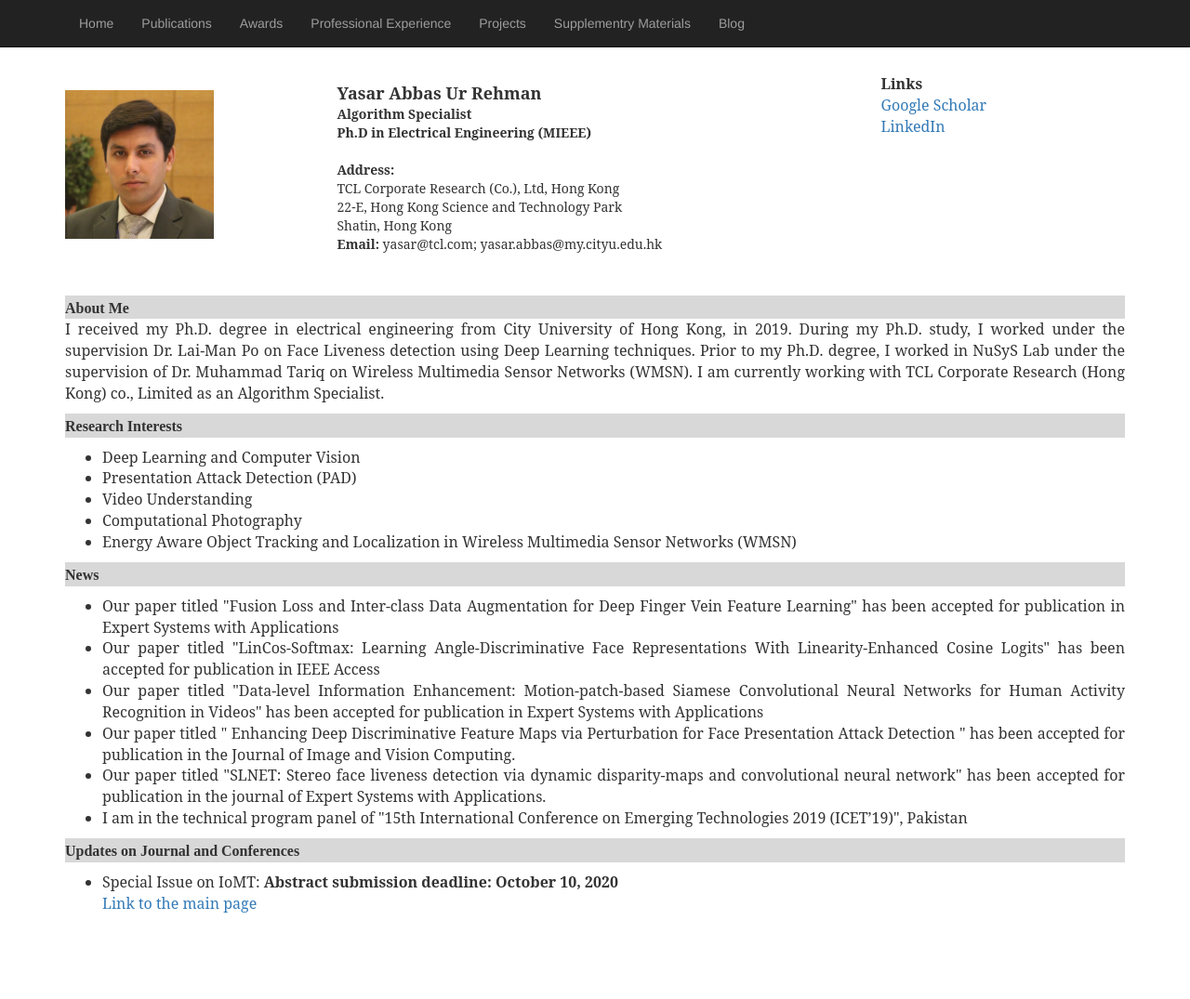
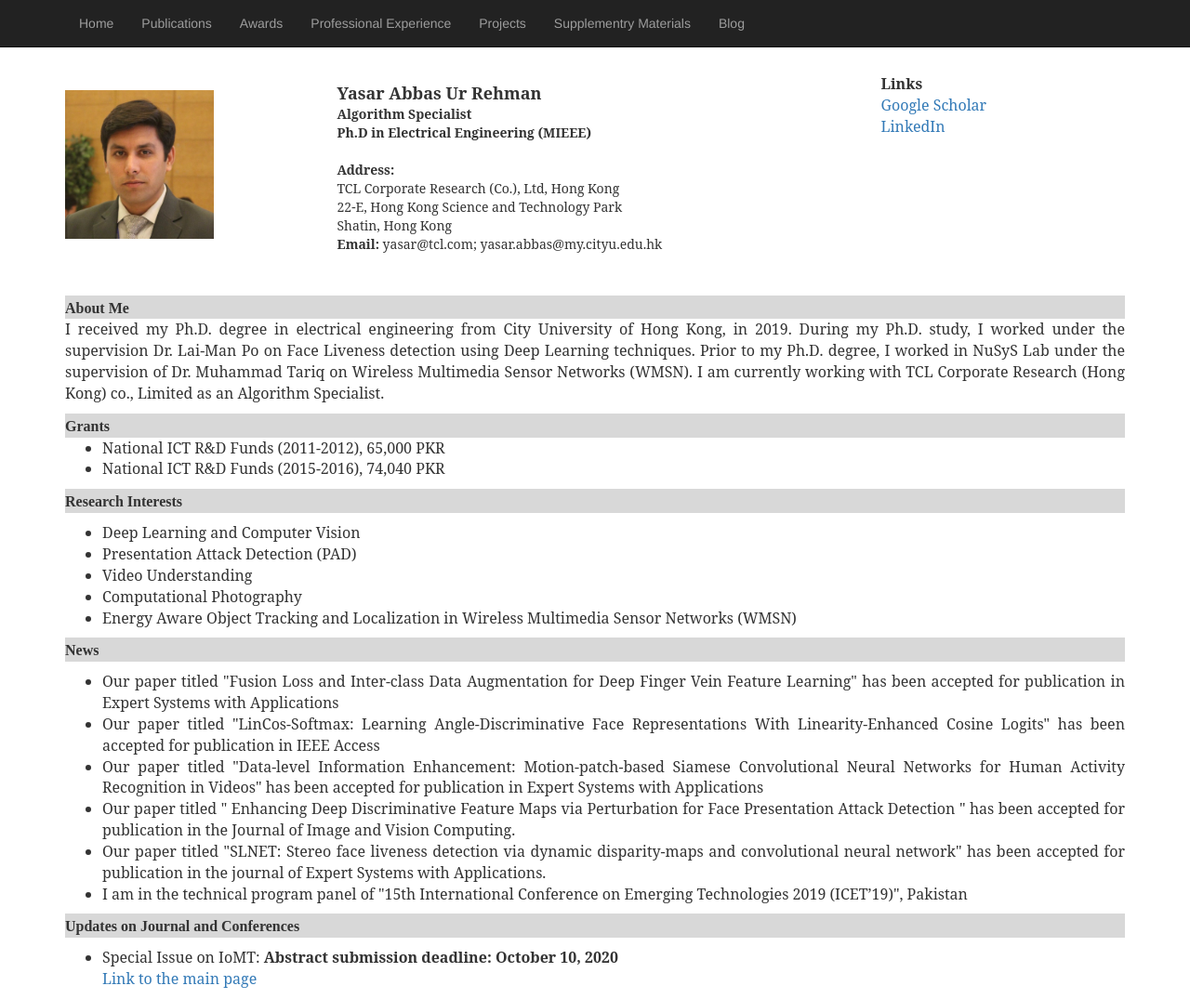
Before and after one commit to yasar-rehman/yasar, a Jekyll site: the page built from index.html, in a window 1280 px wide. Shown: the whole page at 93% size. Built offline with Jekyll 4.4.1, drawn with Linux system fonts in a browser that asks for light colours; some web fonts are replaced; before the commit the page ends 993 px from its top, so only the background shows below that.

Commit message:
Update index.html

```diff
--- a/index.html
+++ b/index.html
@@ -45,6 +45,19 @@ title: yasar
 			        Dr. Muhammad Tariq on Wireless Multimedia Sensor Networks  (WMSN).
 				I am currently working with  TCL Corporate Research (Hong Kong) co., Limited  as an Algorithm Specialist.
 			</p>
+
+			<table border=0 cellpadding=4 cellspacing=0 width=100%>
+			 <tr bgcolor="#d8d8d8">
+          			<td align="left">
+            				<font face="Serif, Times New Roman" size="3" color=""#8da9ca">
+        					<b>Grants</b>
+        						</font></td></tr></table>
+				<ul type="1" style="font-family: 'Serif',Times New Roman; font-size: 16px ">
+				<li> National ICT R&D Funds (2011-2012), 65,000 PKR </li>
+				<li> National ICT R&D Funds (2015-2016), 74,040 PKR </li>
+
+				</ul>
+
 
 
 			<table border=0 cellpadding=4 cellspacing=0 width=100%>
```
